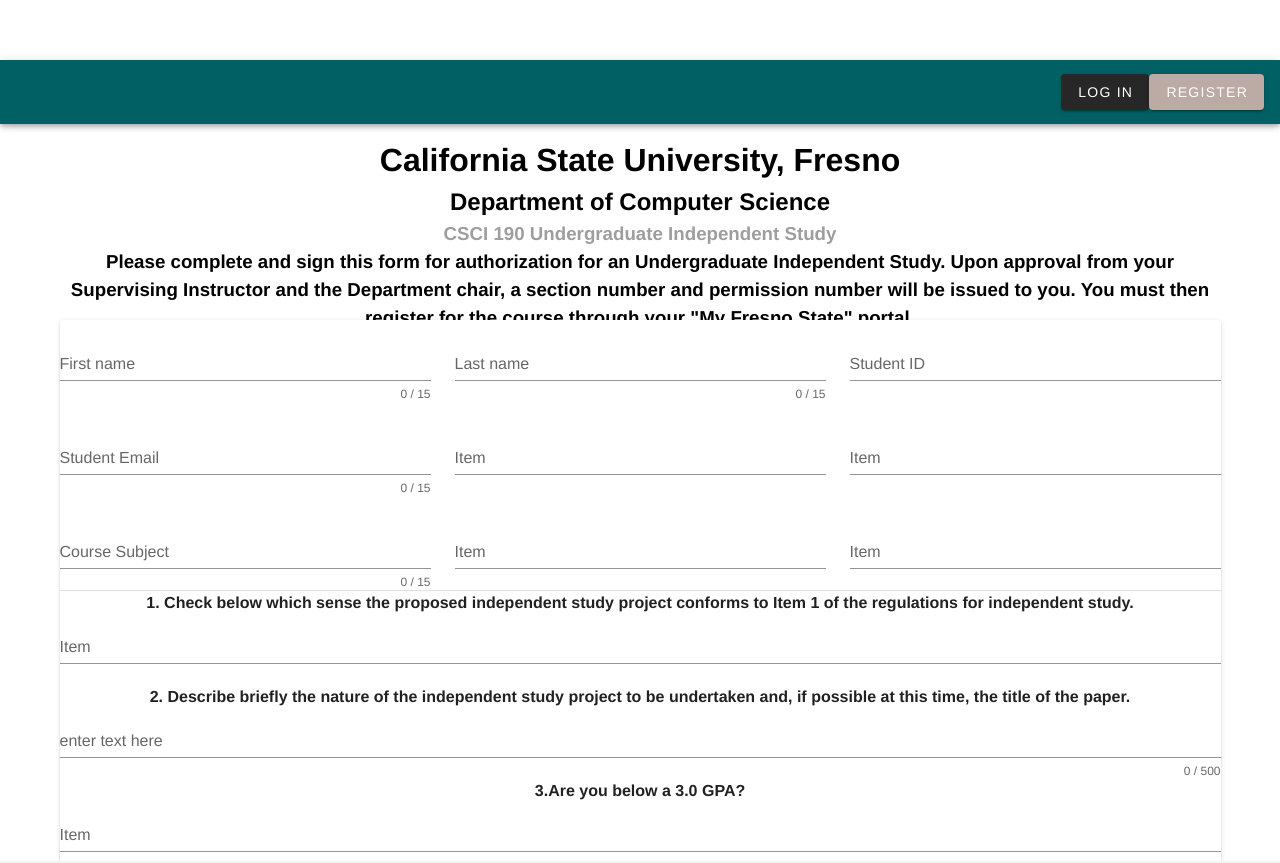
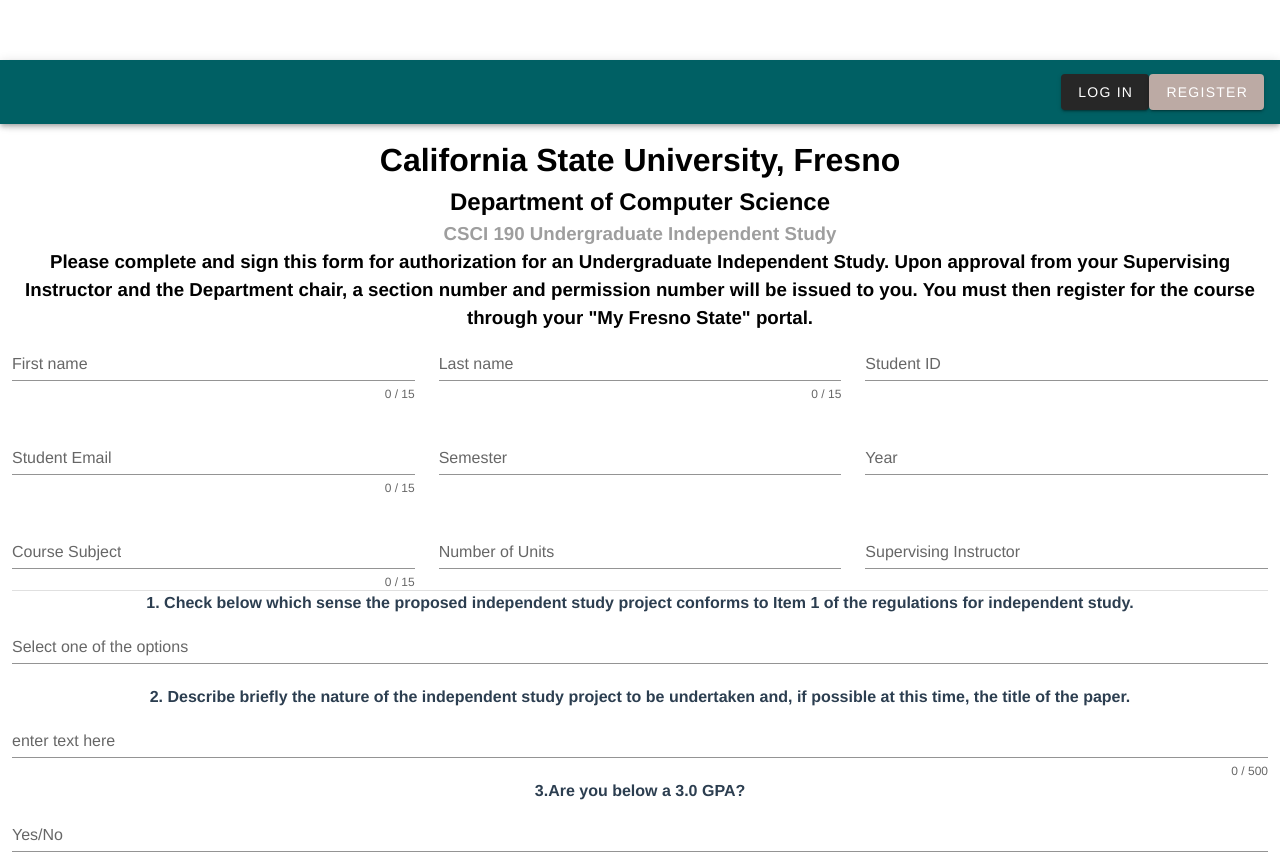
Before and after one commit to alemor10/Csci198Project, a Vue app in the folder client/: page /csci190 in a window 1280 px wide. Shown: the top 863 px of the page. Built offline with nearby package versions, Linux system fonts and the light colour scheme; what vue-signature-pad would draw is missing.

Commit message:
fields in forms csci 190 and 290

```diff
--- a/client/src/views/Forms/csci190.vue
+++ b/client/src/views/Forms/csci190.vue
@@ -1,20 +1,20 @@
 <template>
-  <v-container>
+  <v-container
+    fluid
+  >
    <h1 class="subheading black--text">California State University, Fresno</h1>
       <h2 class="subheading black--text">Department of Computer Science</h2>
       <h3 class="subheading grey--text">CSCI 190 Undergraduate Independent Study</h3>
       <h3 class="subheading black--text"> Please complete and sign this form for authorization for an Undergraduate Independent Study.
       Upon approval from your Supervising Instructor and the Department chair, a section number and permission number will be issued to you. You must then register for the course through your "My Fresno State" portal.</h3>
-    <v-card>
-    <v-form v-model="valid">
-
+    <v-form @submit.prevent="submit">
         <v-row>
         <v-col
           cols="12"
           md="4"
         >
           <v-text-field
-            v-model="firstname"
+            v-model="form.firstname"
             :rules="nameRules"
             :counter="15"
             label="First name"
@@ -27,7 +27,7 @@
           md="4"
         >
           <v-text-field
-            v-model="lastname"
+            v-model="form.lastname"
             :rules="nameRules"
             :counter="15"
             label="Last name"
@@ -40,7 +40,7 @@
           md="4"
         >
         <v-text-field
-          v-model="studentID"
+          v-model="form.studentID"
           :rules="numberRules"
           label="Student ID"
           required
@@ -55,7 +55,7 @@
           md="4"
         >
         <v-text-field
-          v-model="studentEmail"
+          v-model="form.studentEmail"
           :rules="nameRules"
           :counter="15"
           label="Student Email"
@@ -69,9 +69,9 @@
         >
         <v-select
           v-model="select"
-          :items="items"
+          :items="form.semester"
           :error-messages="selectErrors"
-          label="Item"
+          label="Semester"
           required
           @change="$v.select.$touch()"
           @blur="$v.select.$touch()"
@@ -84,9 +84,9 @@
         >
         <v-select
           v-model="select"
-          :items="items"
+          :items="form.years"
           :error-messages="selectErrors"
-          label="Item"
+          label="Year"
           required
           @change="$v.select.$touch()"
           @blur="$v.select.$touch()"
@@ -111,9 +111,9 @@
         >
         <v-select
           v-model="select"
-          :items="items"
+          :items="form.units"
           :error-messages="selectErrors"
-          label="Item"
+          label="Number of Units"
           required
           @change="$v.select.$touch()"
           @blur="$v.select.$touch()"
@@ -129,7 +129,7 @@
           v-model="select"
           :items="items"
           :error-messages="selectErrors"
-          label="Item"
+          label="Supervising Instructor"
           required
           @change="$v.select.$touch()"
           @blur="$v.select.$touch()"
@@ -141,9 +141,9 @@
       <h4> 1. Check below which sense the proposed independent study project conforms to Item 1 of the regulations for independent study. </h4>
         <v-select
           v-model="select"
-          :items="items"
+          :items="form.option1"
           :error-messages="selectErrors"
-          label="Item"
+          label="Select one of the options"
           required
           @change="$v.select.$touch()"
           @blur="$v.select.$touch()"
@@ -151,7 +151,7 @@
         </v-select>
         <h4> 2. Describe briefly the nature of the independent study project to be undertaken and, if possible at this time, the title of the paper. </h4>
         <v-text-field
-            v-model="description"
+            v-model="form.description"
             :counter="500"
             label="enter text here"
             required
@@ -160,16 +160,51 @@
         <h4> 3.Are you below a 3.0 GPA? </h4>
         <v-select
           v-model="select"
-          :items="items"
+          :items="form.GPA"
           :error-messages="selectErrors"
-          label="Item"
+          label="Yes/No"
           required
           @change="$v.select.$touch()"
           @blur="$v.select.$touch()"
         >
         </v-select>
-        <v-btn class="mr-4" @click="submit">submit</v-btn>
+        <v-btn> hewoo </v-btn>
+        <h1> HEWOOO</h1>
     </v-form>
-    </v-card>
   </v-container>
 </template>
+
+
+<script>
+import { required, email, minLength } from "vuelidate/lib/validators";
+
+export default {
+  data() {
+    return {
+      form: {
+        firstname:'',
+        lastname:'',
+        studentID:'',
+        subject:'',
+        description:'',
+        semester:['Fall','Spring'],
+        years:['2019','2020','2021', '2022',],
+        units:['1','2','3'],
+        option1:['Desire to pursue information not covered in a regular course', 'Desire to study a special area in greater depth given in a regular course'],
+        GPA:['Yes', 'No'],
+      }
+     }
+    },
+    validations: {
+      form: {
+        firstname: { required, min: minLength(2) },
+        lastname: {required, min: minLength(2)},
+        studentID: {required},
+        email: { required, email },
+        subject: {required, min: minLength(10)},
+        description:{required}
+      }
+    }
+
+}
+</script>
--- a/client/src/views/Forms/csci290.vue
+++ b/client/src/views/Forms/csci290.vue
@@ -6,15 +6,14 @@
       <h3 class="subheading grey--text">CSCI 290 Graduate Independent Study</h3>
       <h3 class="subheading black--text"> Please complete and sign this form for authorization for an Undergraduate Independent Study.
       Upon approval from your Supervising Instructor and the Department chair, a section number and permission number will be issued to you. You must then register for the course through your "My Fresno State" portal.</h3>
-    <v-card>
-    <v-form v-model="valid">
+    <v-form @submit.prevent="submit">
         <v-row>
         <v-col
           cols="12"
           md="4"
         >
           <v-text-field
-            v-model="firstname"
+            v-model="form.firstname"
             :rules="nameRules"
             :counter="15"
             label="First name"
@@ -27,7 +26,7 @@
           md="4"
         >
           <v-text-field
-            v-model="lastname"
+            v-model="form.lastname"
             :rules="nameRules"
             :counter="15"
             label="Last name"
@@ -40,7 +39,7 @@
           md="4"
         >
         <v-text-field
-          v-model="studentID"
+          v-model="form.studentID"
           :rules="numberRules"
           label="Student ID"
           required
@@ -55,7 +54,7 @@
           md="4"
         >
         <v-text-field
-          v-model="studentEmail"
+          v-model="form.studentEmail"
           :rules="nameRules"
           :counter="15"
           label="Student Email"
@@ -69,9 +68,9 @@
         >
         <v-select
           v-model="select"
-          :items="items"
+          :items="form.semester"
           :error-messages="selectErrors"
-          label="Item"
+          label="Semester"
           required
           @change="$v.select.$touch()"
           @blur="$v.select.$touch()"
@@ -84,9 +83,9 @@
         >
         <v-select
           v-model="select"
-          :items="items"
+          :items="form.years"
           :error-messages="selectErrors"
-          label="Item"
+          label="Year"
           required
           @change="$v.select.$touch()"
           @blur="$v.select.$touch()"
@@ -111,9 +110,9 @@
         >
         <v-select
           v-model="select"
-          :items="items"
+          :items="form.units"
           :error-messages="selectErrors"
-          label="Item"
+          label="Number of Units"
           required
           @change="$v.select.$touch()"
           @blur="$v.select.$touch()"
@@ -141,9 +140,9 @@
       <h4> 1. Check below which sense the proposed independent study project conforms to Item 1 of the regulations for independent study. </h4>
         <v-select
           v-model="select"
-          :items="items"
+          :items="form.option1"
           :error-messages="selectErrors"
-          label="Item"
+          label="Select one of the options"
           required
           @change="$v.select.$touch()"
           @blur="$v.select.$touch()"
@@ -151,7 +150,7 @@
         </v-select>
         <h4> 2. Describe briefly the nature of the independent study project to be undertaken and, if possible at this time, the title of the paper. </h4>
         <v-text-field
-            v-model="description"
+            v-model="form.description"
             :counter="500"
             label="enter text here"
             loader-height="10"
@@ -161,17 +160,51 @@
         <h4> 3.Are you below a 3.0 GPA? </h4>
         <v-select
           v-model="select"
-          :items="items"
+          :items="form.GPA"
           :error-messages="selectErrors"
-          label="Item"
+          label="Yes/No"
           required
           @change="$v.select.$touch()"
           @blur="$v.select.$touch()"
         >
         </v-select>
-        <v-btn class="mr-4" @click="submit">submit</v-btn>
+        <v-btn>submit</v-btn>
+        <h1>hewwo</h1>
       </v-form>
-    </v-card>
 </v-container>
 
 </template>
+
+<script>
+import { required, email, minLength } from "vuelidate/lib/validators";
+
+export default {
+  data() {
+    return {
+      form: {
+        firstname:'',
+        lastname:'',
+        studentID:'',
+        subject:'',
+        description:'',
+        semester:['Fall','Spring'],
+        years:['2019','2020','2021', '2022',],
+        units:['1','2','3'],
+        option1:['Desire to pursue information not covered in a regular course', 'Desire to study a special area in greater depth given in a regular course'],
+        GPA:['Yes', 'No'],
+      }
+     }
+    },
+    validations: {
+      form: {
+        firstname: { required, min: minLength(2) },
+        lastname: {required, min: minLength(2)},
+        studentID: {required},
+        email: { required, email },
+        subject: {required, min: minLength(10)},
+        description:{required}
+      }
+    }
+
+}
+</script>
```
